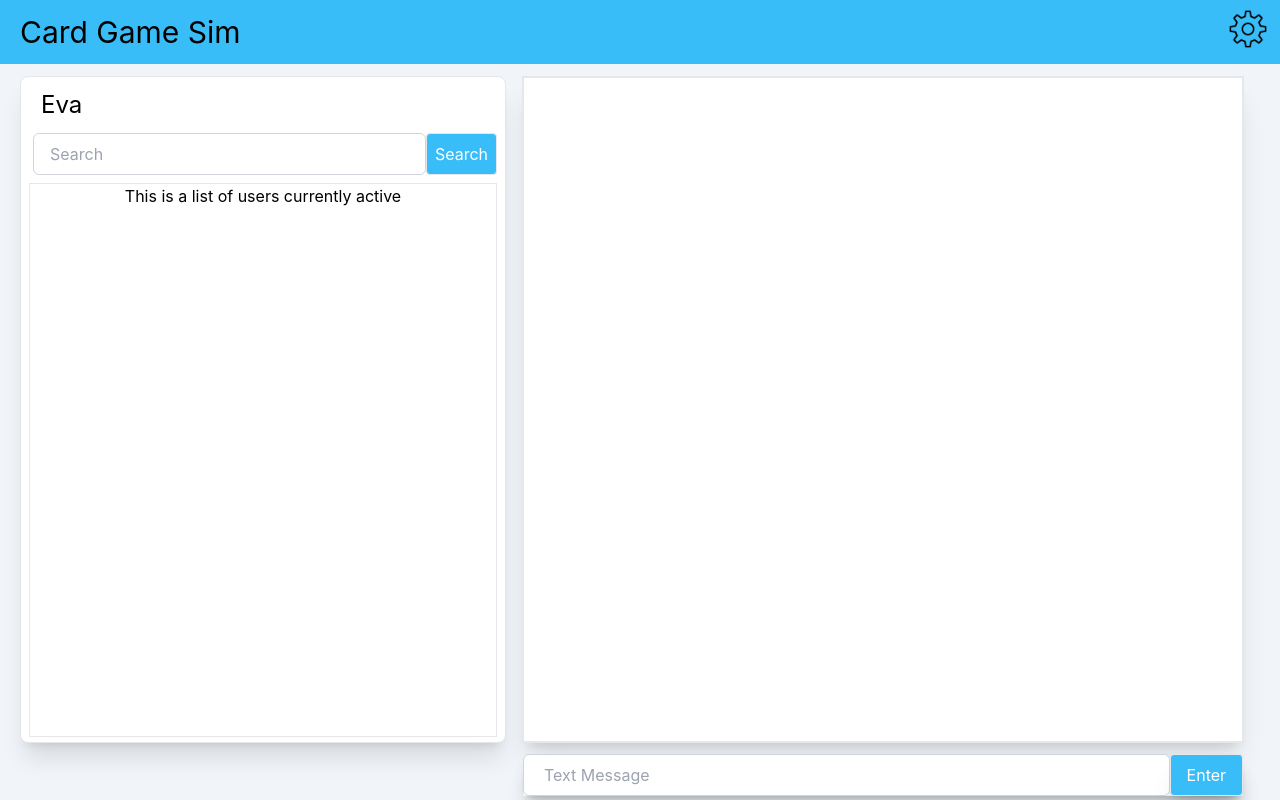
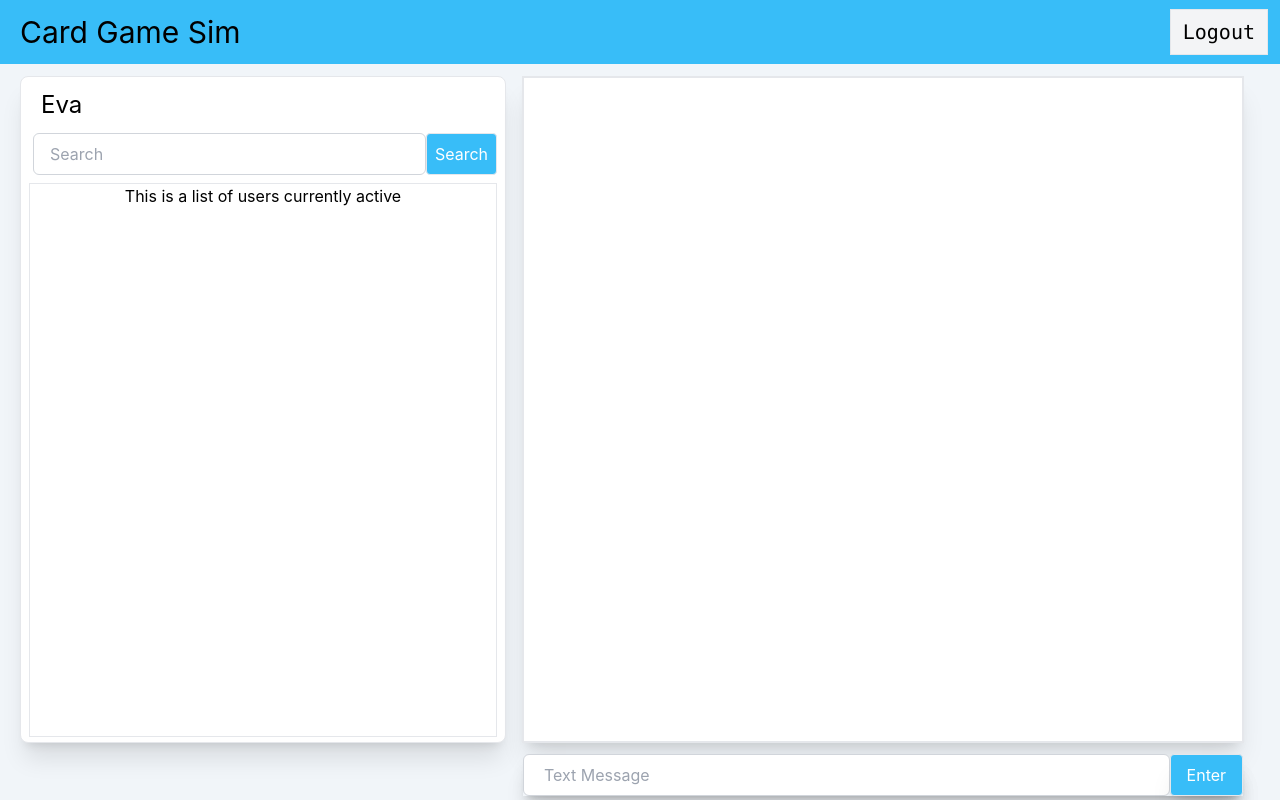
Before and after one commit to Lyoshikawa3914/CardGameClone, a React (Create React App) app: page / in a window 1280 px wide. Built offline with nearby package versions, Linux system fonts and the light colour scheme.

Commit message:
made the popup menu when user presses the hamburger menu button

```diff
--- a/src/HomePage.jsx
+++ b/src/HomePage.jsx
@@ -10,7 +10,7 @@ import "./homePage.css";
 
 
 function HomePage() {
-    const [isChatImage, setIsImage] = useState(true);
+    const [isHamburgerImage, setIsImage] = useState(true);
     const [searchTerm, setSearchTerm] = useState('');
 
     var userName = "Eva"
@@ -43,9 +43,9 @@ function HomePage() {
                     </h1>
                 </div>
                 <div className='logOut self-center mr-3 invisible lg:visible'>
-                    <button >
-                        <img src={settingsIcon} className='h-10 '/>
-
+                    <button className='pt-2 border bg-gray-100 pb-2 pl-3 pr-3 text-xl font-mono'>
+                        {/* <img src={settingsIcon} className='h-10 '/> */}
+                        Logout
                     </button>
                 </div>
             </div>
@@ -54,15 +54,32 @@ function HomePage() {
             <div className='flex mt-4 mr-4 absolute z-10 top-0 right-0 lg:invisible'>
                 <button className='hamburger' onClick={toggleHamburger}>
                     {
-                        isChatImage ? (
+                        isHamburgerImage ? (
                             <img src={hamburger} className='h-8' alt=""/>
                         ) : (
                             <img src={closeIcon} className='h-8' alt=""/>
                         )
                     }
-
                 </button>
             </div>
+            <div>
+                { !isHamburgerImage &&
+                    <div className='lg:invisible absolute z-30 bg-gray-200 border w-96 top-0 right-0 bottom-60 flex flex-col items-center justify-center'>
+                        <button className='hamburger fixed top-4 right-3 ' onClick={toggleHamburger}>
+
+                            <img src={closeIcon} className='h-8' alt=""/>
+
+                        </button>
+                        <h2 className='text-4xl fixed top-10'>Menu</h2>
+                        <ul className='w-full flex-col items-center space-y-8 '>
+                            <li className='text-3xl flex justify-center'>Decks</li>
+                            <li className='text-3xl flex justify-center'>Logout</li>
+                        </ul>
+
+                    </div>
+                }
+            </div>
+
 
             <div className='contentContainer flex flex-row  space-x-4 justify-center mt-3 ml-5 mr-5 h-5/6'>
 
```
Also changed, not shown: src/components/SignIn.jsx (line endings or trailing spaces).
